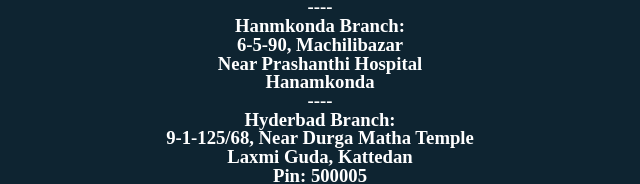
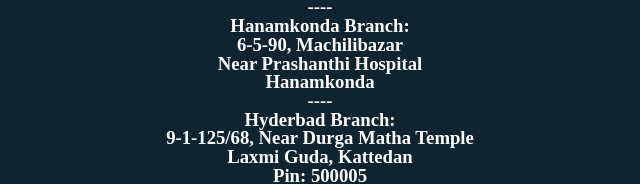
Before and after one commit to ajconstructions/ajconstructions.github.io, a plain HTML site: page index.html in a window 1280 px wide. Shown: the part 4057-4241 px from the top of the page, 320-960 px from the left. Drawn offline with nearby package versions, Linux system fonts and the light colour scheme.

Commit message:
Update index.html

```diff
--- a/index.html
+++ b/index.html
@@ -133,7 +133,7 @@
                             <p>Opposite to Huzurabad Muncipality</p>
                             <p>Pin: 505468</p>
                         <p>----</p>
-                        <p>Hanmkonda Branch:</p>
+                        <p>Hanamkonda Branch:</p>
                            <p>6-5-90, Machilibazar</p>
                            <p>Near Prashanthi Hospital</p>
                            <p>Hanamkonda</p>
```
